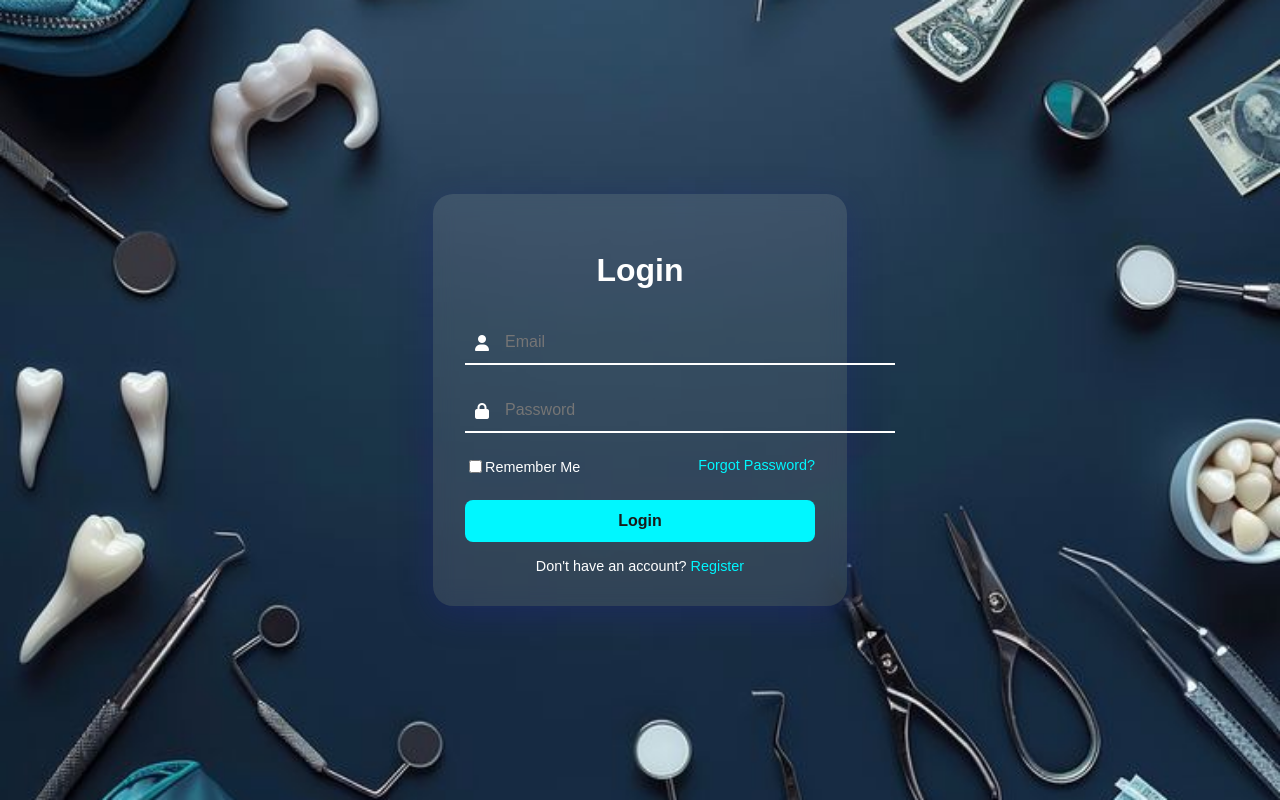
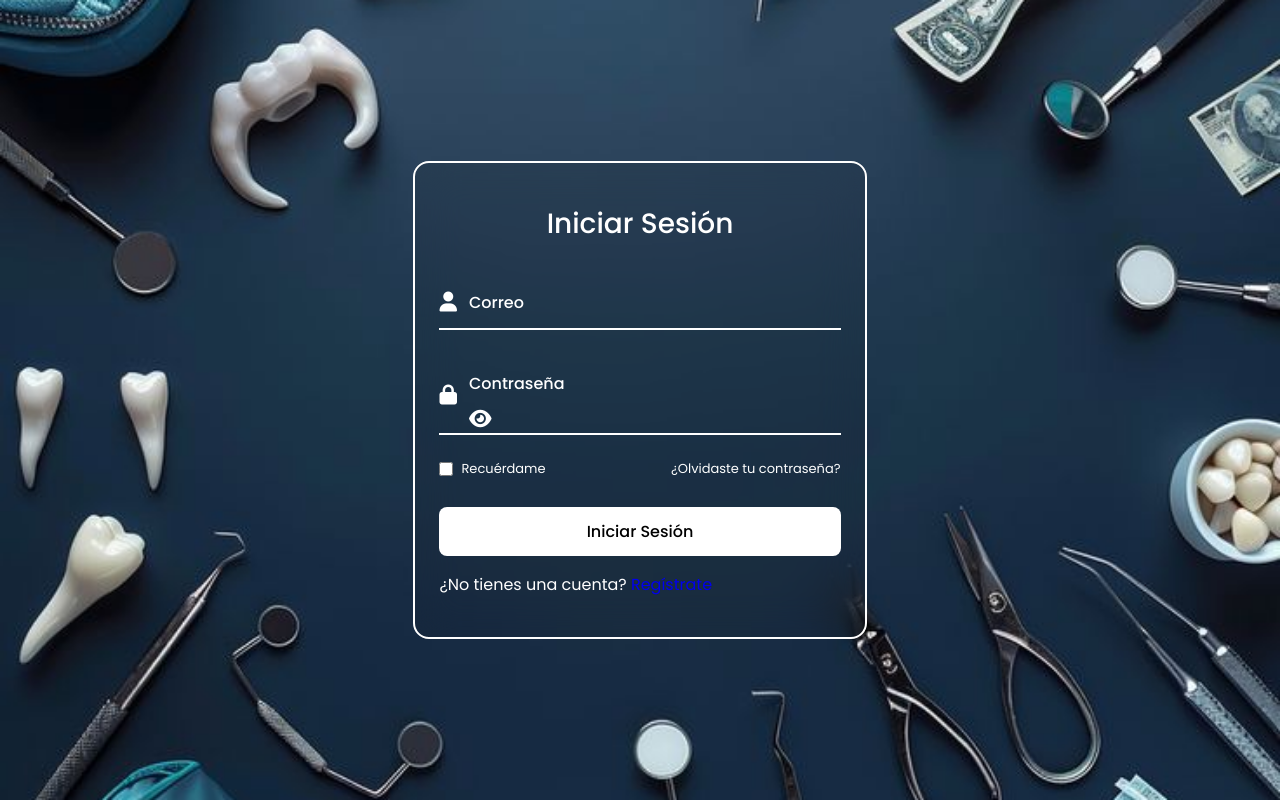
Before and after one commit to AlondraJVG/klinicstudiodental, a Flask app: page / in a window 1280 px wide. Run offline with Flask 3, Linux system fonts and the light colour scheme; some libraries are stand-ins or nearby versions.

Commit message:
estilos de loginp2

```diff
--- a/app/templates/login.html
+++ b/app/templates/login.html
@@ -1,131 +1,212 @@
 <!DOCTYPE html>
 <html lang="es">
+
 <head>
     <meta charset="UTF-8">
     <meta name="viewport" content="width=device-width, initial-scale=1.0">
     <title>Login</title>
+
+    <!-- Font Awesome para íconos -->
+    <script src="https://kit.fontawesome.com/a076d05399.js" crossorigin="anonymous"></script>
+
     <style>
-        body {
-            background: url('/static/fondo_login.jpg') no-repeat center center fixed;
-            background-size: cover;
-            font-family: 'Poppins', sans-serif;
-            display: flex;
-            justify-content: center;
-            align-items: center;
-            height: 100vh;
+        /*=============== GOOGLE FONTS ===============*/
+        @import url("https://fonts.googleapis.com/css2?family=Poppins:wght@400;500&display=swap");
+
+        /*=============== VARIABLES CSS ===============*/
+        :root {
+            /*========== Colors ==========*/
+            --white-color: hsl(0, 0%, 100%);
+            --black-color: hsl(0, 0%, 0%);
+
+            /*========== Font and typography ==========*/
+            --body-font: "Poppins", sans-serif;
+            --h1-font-size: 1.75rem;
+            --normal-font-size: 1rem;
+            --small-font-size: 0.813rem;
+
+            /*========== Font weight ==========*/
+            --font-medium: 500;
+        }
+
+        /*=============== BASE ===============*/
+        * {
+            box-sizing: border-box;
+            padding: 0;
             margin: 0;
         }
 
-        .login-container {
-            background: rgba(255, 255, 255, 0.1);
-            backdrop-filter: blur(10px);
-            padding: 2rem;
-            border-radius: 20px;
-            box-shadow: 0 8px 32px 0 rgba(31, 38, 135, 0.37);
-            width: 350px;
-            color: white;
-            text-align: center;
+        body,
+        input,
+        button {
+            font-size: var(--normal-font-size);
+            font-family: var(--body-font);
         }
 
-        h2 {
-            margin-bottom: 2rem;
-            font-size: 2rem;
-            font-weight: bold;
+        input,
+        button {
+            outline: none;
+            border: none;
         }
 
-        .input-field {
+        body {
+            color: var(--white-color);
+        }
+
+        img {
+            max-width: 100%;
+            height: auto;
+        }
+
+        a {
+            text-decoration: none;
+        }
+
+        /*=============== LOGIN ===============*/
+        .login {
             position: relative;
+            height: 100vh;
+            display: grid;
+            align-items: center;
+            justify-content: center;
+        }
+
+        .login--image {
+            position: absolute;
+            width: 100%;
+            height: 100%;
+            object-fit: cover;
+            object-position: center;
+        }
+
+        .login--form {
+            position: relative;
+            background-color: hsla(0, 0%, 10%, 0.1);
+            /* filter: blur(0, 0, 10%, 0.2); Línea eliminada porque es incorrecta */
+            border: 2px solid var(--white-color);
+            padding: 2.5rem 1.5rem;
+            border-radius: 1rem;
+            backdrop-filter: blur(20px);
+            margin-inline: 1.5rem;
+        }
+
+        .login--title {
+            text-align: center;
+            margin-bottom: 2rem;
+            font-size: var(--h1-font-size);
+            font-weight: var(--font-medium);
+        }
+
+        .login--content,
+        .login-box {
+            display: grid;
+        }
+
+        .login--content {
+            row-gap: 1.75rem;
             margin-bottom: 1.5rem;
         }
 
-        .input-field input {
-            width: 100%;
-            padding: 12px 40px 12px 40px;
-            border: none;
-            border-bottom: 2px solid white;
-            background: transparent;
-            color: white;
-            font-size: 1rem;
+        .login-box {
+            grid-template-columns: max-content 1fr;
+            align-items: center;
+            column-gap: 0.75rem;
+            border-bottom: 2px solid var(--white-color);
         }
 
-        .input-field input:focus {
-            outline: none;
-            border-bottom: 2px solid #00f7ff;
+        .login-icon,
+        .login-eye {
+            font-size: 1.25rem;
         }
 
-        .input-field i {
-            position: absolute;
-            left: 10px;
-            top: 50%;
-            transform: translateY(-50%);
-            color: white;
+        .login-input {
+            width: 100%;
+            padding-block: 0.8rem;
+            background: none;
+            color: var(--white-color);
+            position: relative;
+            z-index: 1;
         }
 
-        .options {
-            display: flex;
-            justify-content: space-between;
-            font-size: 0.9rem;
-            margin-bottom: 1.5rem;
+        .login--input-box {
+            position: relative;
         }
 
-        .options label {
+        .login--input-label {
+            position: absolute;
+            left: 0;
+            top: 13px;
+            font-weight: var(--font-medium);
+            transition: top 0.3s, font-size 0.3s;
+        }
+
+        .login--eye {
+            position: absolute;
+            right: 0;
+            top: 20px;
+            z-index: 10;
+            cursor: pointer;
+         }
+
+        .login-box:nth-child(2) input {
+            padding-right: 1.8rem;
+        }
+
+        .login--check,
+        .login-check-group {
             display: flex;
             align-items: center;
+            justify-content: space-between;
+            font-size: var(--small-font-size);
         }
 
-        .options a {
-            color: #00f7ff;
-            text-decoration: none;
+        .login--check {
+            margin-bottom: 1.75rem;
         }
 
-        .options a:hover {
+        .login--check input {
+            width: 14px;
+            height: 14px;
+        }
+
+        .login-check-group {
+            column-gap: 0.5rem;
+        }
+
+        .forgot-password {
+            color: var(--white-color);
+        }
+
+        .forgot-password:hover,
+        .login-register a:hover {
             text-decoration: underline;
         }
 
-        button {
+        .login--button {
+            margin-bottom: 1rem;
+            padding: 0.75rem;
             width: 100%;
-            padding: 12px;
-            border: none;
-            border-radius: 8px;
-            background-color: #00f7ff;
-            color: #1a1a1a;
-            font-weight: bold;
-            font-size: 1rem;
+            background-color: var(--white-color);
+            color: var(--black-color);
+            border-radius: 0.5rem;
+            font-weight: var(--font-medium);
             cursor: pointer;
-            transition: background 0.3s;
+            transition: background-color 0.3s;
         }
 
-        button:hover {
-            background-color: #00c2cc;
-        }
-
-        .register-link {
-            margin-top: 1rem;
-            font-size: 0.9rem;
-        }
-
-        .register-link a {
-            color: #00f7ff;
-            text-decoration: none;
-        }
-
-        .register-link a:hover {
-            text-decoration: underline;
-        }
-
-        .message {
-            text-align: center;
-            margin-bottom: 1rem;
-            color: #ff4d4d;
+        .login--button:hover {
+            background-color: hsl(0, 0%, 90%);
         }
         </style>
-    <!-- Puedes usar estos íconos de FontAwesome -->
-    <script src="https://kit.fontawesome.com/a076d05399.js" crossorigin="anonymous"></script>
 </head>
+
 <body>
 
-<div class="login-container">
-    <h2>Login</h2>
+    <div class="login">
+        <img src="/static/fondo_login.jpg" alt="Background" class="login--image">
+
+        <form method="POST" class="login--form">
+            <h1 class="login--title">Iniciar Sesión</h1>
 
             {% with messages = get_flashed_messages(with_categories=true) %}
             {% if messages %}
@@ -135,28 +216,39 @@
             {% endif %}
             {% endwith %}
 
-    <form method="POST">
-        <div class="input-field">
-            <i class="fas fa-user"></i>
-            <input type="email" name="correo" placeholder="Email" required>
+            <div class="login--content">
+                <div class="login-box">
+                    <i class="fas fa-user login-icon"></i>
+                    <div class="login--input-box">
+                        <input type="email" name="correo" required class="login-input" placeholder=" ">
+                        <label class="login--input-label">Correo</label>
                     </div>
-        <div class="input-field">
-            <i class="fas fa-lock"></i>
-            <input type="password" name="contrasena" placeholder="Password" required>
                 </div>
 
-        <div class="options">
-            <label><input type="checkbox" name="remember"> Remember Me</label>
-            <a href="#">Forgot Password?</a>
+                <div class="login-box">
+                    <i class="fas fa-lock login-icon"></i>
+                    <div class="login--input-box">
+                        <input type="password" name="contrasena" required class="login-input" placeholder=" ">
+                        <label class="login--input-label">Contraseña</label>
+                        <i class="fas fa-eye login-eye"></i>
+                    </div>
+                </div>
             </div>
 
-        <button type="submit">Login</button>
+            <div class="login--check">
+                <div class="login-check-group">
+                    <input type="checkbox" name="remember">
+                    <label>Recuérdame</label>
+                </div>
+                <a href="#" class="forgot-password">¿Olvidaste tu contraseña?</a>
+            </div>
 
-        <div class="register-link">
-            Don't have an account? <a href="#">Register</a>
+            <button type="submit" class="login--button">Iniciar Sesión</button>
+
+            <div class="login-register">
+                ¿No tienes una cuenta? <a href="#">Regístrate</a>
             </div>
         </form>
     </div>
 
-</body>
-</html>
+</body></html>
```
Lines whose indentation alone changed are shown as unchanged.
